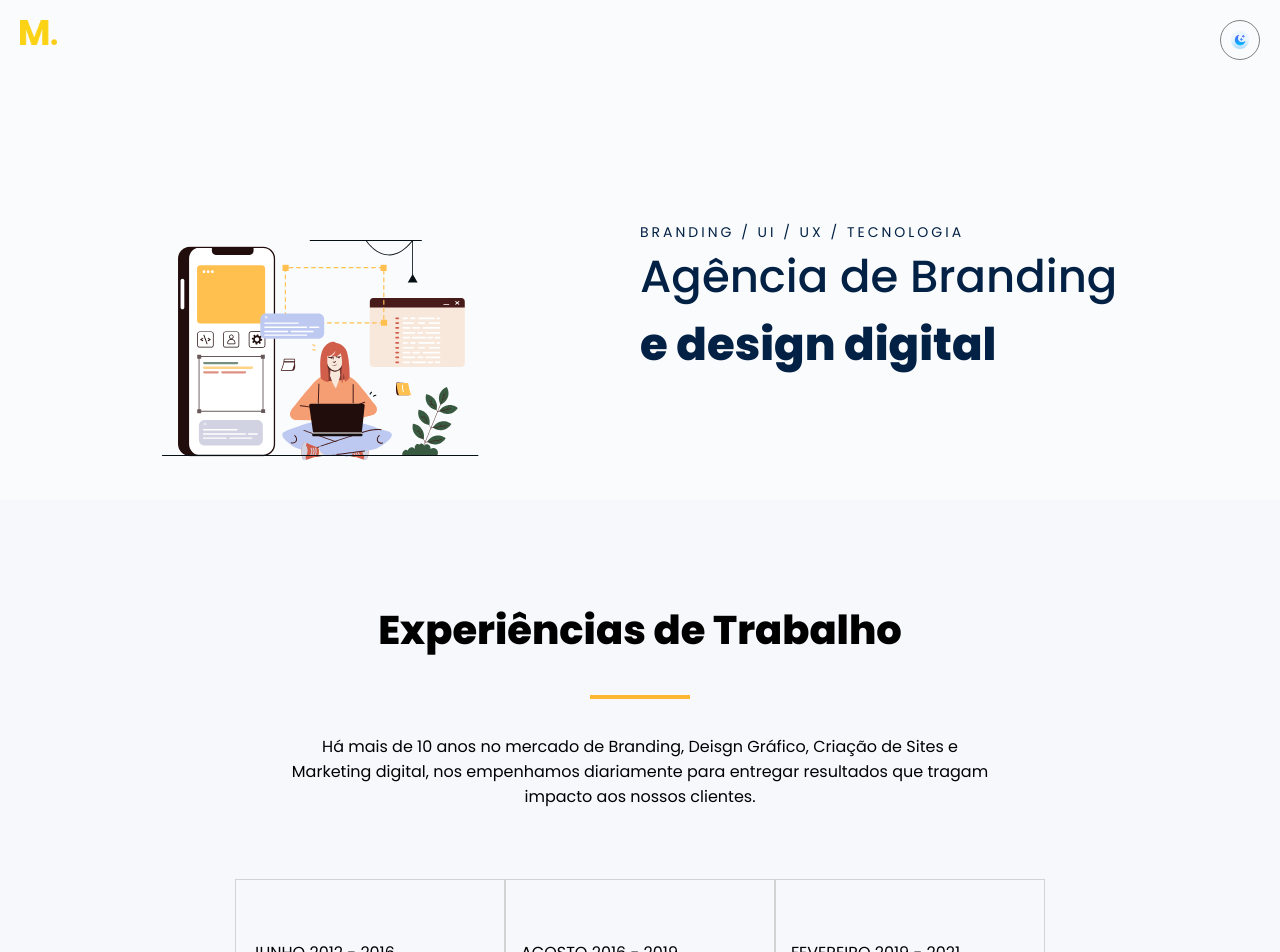
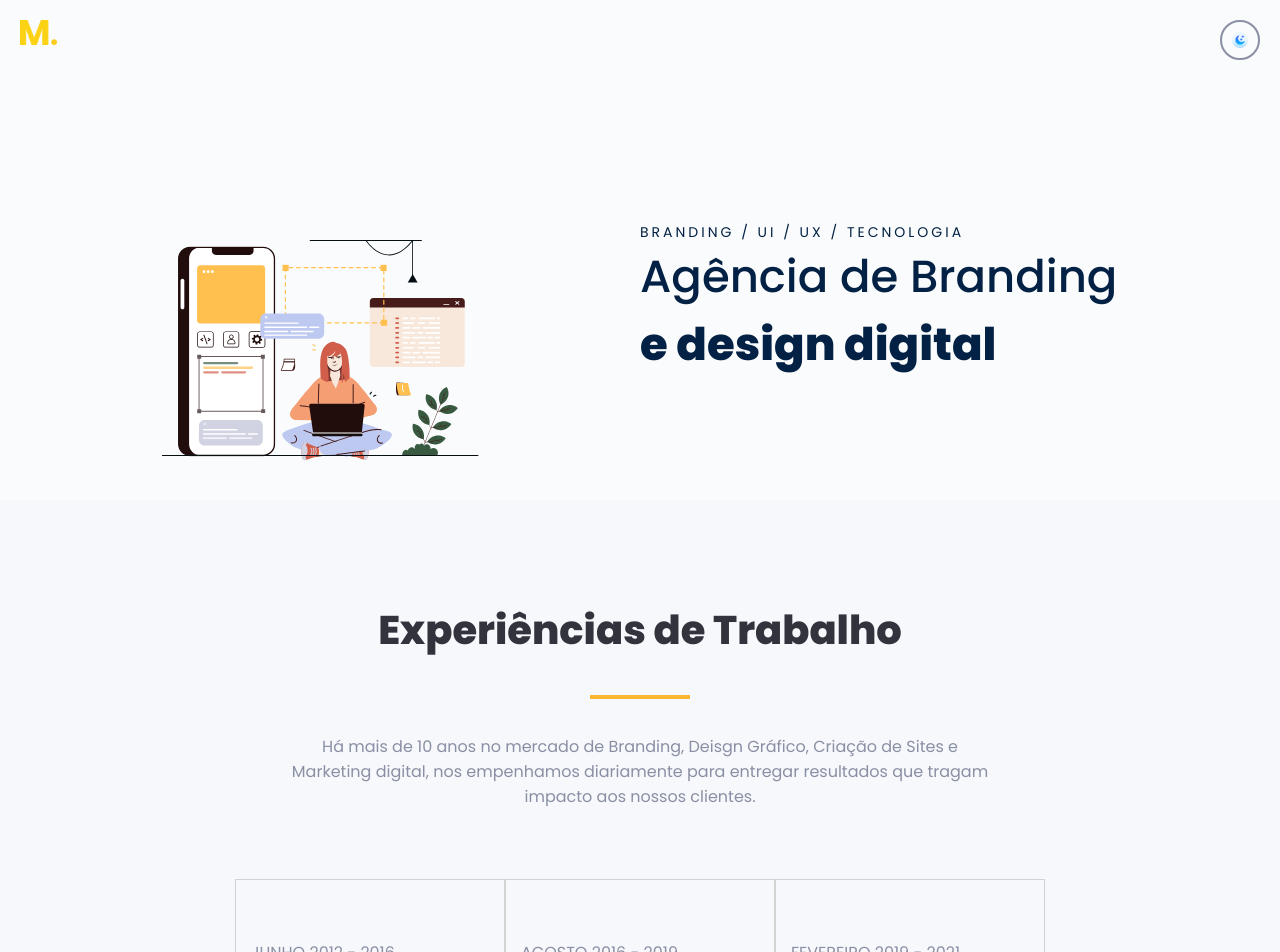
Before and after one commit to leozizz/react-agency-landing-page, a React (Create React App) app: page / in a window 1280 px wide. Shown: the top 952 px of the page. Built offline with nearby package versions, Linux system fonts and the light colour scheme.

Commit message:
Aplicando função para alternar light e dark mode

```diff
--- a/src/App.css
+++ b/src/App.css
@@ -7,5 +7,30 @@
 }
 
 body {
+}
+
+h1, h2, h3, h4 {
+  color: #32333c
+}
+
+p {
+  color: #8a8fa3;
+}
+
+.light-mode {
   background-color: #fafbfc;
+  transition: 0.5s
 }
+
+.dark-mode {
+  background-color: #252525;
+  transition: 0.5s
+}
+
+.dark-mode h3 {
+  color: #CCCCCC;
+}
+
+.dark-mode h4 {
+  color: #fafbfc;
+}
--- a/src/App.js
+++ b/src/App.js
@@ -1,4 +1,4 @@
-import React from 'react';
+import React, { useState } from 'react';
 import './App.css';
 import Header from './components/Header/header';
 import Banner from './components/Banner/banner';
@@ -6,9 +6,19 @@ import WorkExperience from './components/WorkExperience/work';
 import Footer from './components/Footer/footer';
 
 function App() {
+
+  const lightMode = "light-mode"
+  const darkMode = "dark-mode"
+
+  const [colorMode, setNewMode] = useState(true)
+
+  const changeMode = () => {
+      setNewMode(!colorMode)
+  }
+
   return (
-    <div className="App">
-      <Header />
+    <div id='App' className={colorMode ? lightMode : darkMode}>
+      <Header changeStyle={changeMode} changeIcon={colorMode}/>
       <Banner />
       <WorkExperience />
       <Footer />
--- a/src/components/ExperienceCard/card.css
+++ b/src/components/ExperienceCard/card.css
@@ -17,3 +17,7 @@
 .card p:last-child {
     margin-top: 30px;
 }
+
+.dark-mode .card p {
+    color: #9F9F9F;
+}
--- a/src/components/banner/banner.css
+++ b/src/components/banner/banner.css
@@ -12,7 +12,6 @@
     display: flex;
     flex-direction: column;
     justify-content: center;
-    color: #022144;
     width: 50%;
 }
 
@@ -32,3 +31,14 @@
     font-size: 45px;
     font-weight: 800;
 }
+
+.banner-title p, h1, h2 {
+    color: #022144;
+}
+
+.dark-mode .banner-title p,
+.dark-mode .banner-title h1,
+.dark-mode .banner-title h2
+{
+    color: #fff;
+}
--- a/src/components/header/header.css
+++ b/src/components/header/header.css
@@ -16,11 +16,16 @@
 
 .header-container button {
     height: 40px;
-    border: 1px solid gray;
+    border: 2px solid #8a8fa3;
     border-radius: 100%;
     padding: 10px;
     background: none;
 }
+
+.header-container button:hover {
+    cursor: pointer;
+}
+
 .header-container img{
     height: 100%;
 }
--- a/src/components/header/header.js
+++ b/src/components/header/header.js
@@ -1,13 +1,17 @@
 import React from "react";
 import './header.css';
 
-const Header = () => {
+const Header = (props) => {
+
+    const moon = "../assets/moon.png"
+    const sun = "../assets/sun.png"
+
     return (
         <header className="header">
             <div className="header-container">
                 <img className="logo" src="../assets/logo.png" alt="logo"/>
-                <button>
-                    <img src="../assets/moon.png"/>
+                <button onClick={props.changeStyle}>
+                    <img src={props.changeIcon ? moon : sun} alt="icone"/>
                 </button>
             </div>
         </header>
--- a/src/components/workExperience/work.css
+++ b/src/components/workExperience/work.css
@@ -1,5 +1,4 @@
 .experience-container {
-    background-color: #f6f8fc;
     display: flex;
     flex-direction: column;
     padding: 100px;
@@ -32,3 +31,19 @@
     display: flex;
     justify-content: center;
 }
+
+/* Light-Mode */
+.light-mode .experience-container {
+    background-color: #f6f8fc;
+    transition: 0.5s;
+}
+
+/* Dark-Mode */
+.dark-mode .experience-container {
+    background-color: #393838;
+    transition: 0.5s;
+}
+
+.dark-mode .description p {
+    color: #9F9F9F;
+}
```
